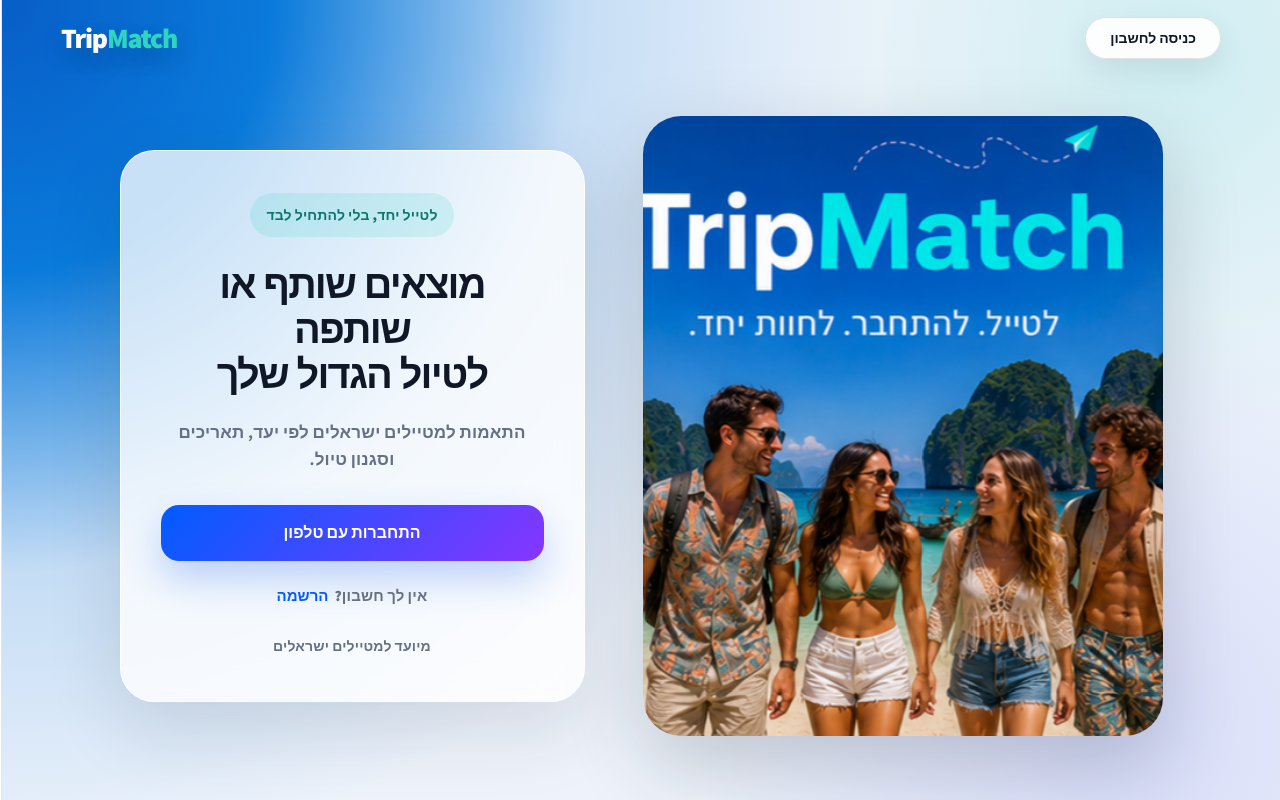
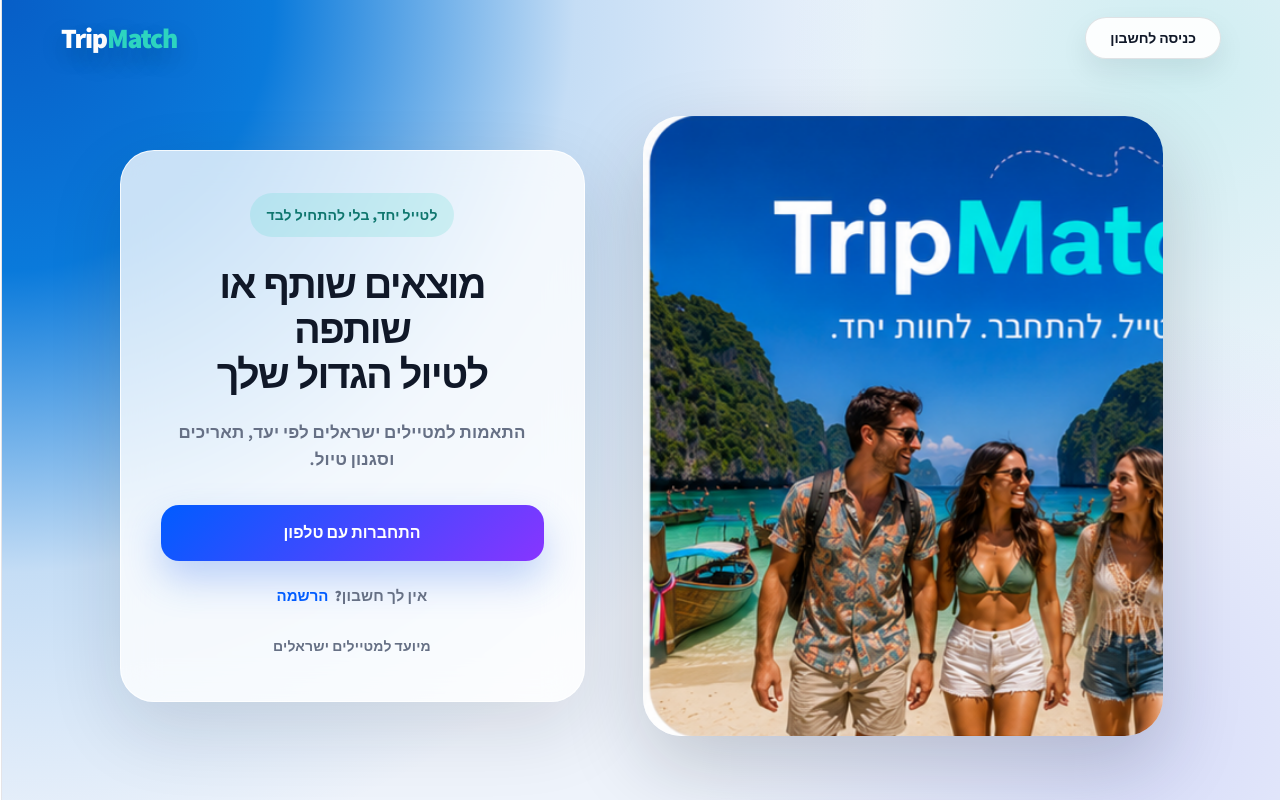
Before and after one commit to liadagon/TripMatch, a React (Vite) app: page / in a window 1280 px wide. Built offline with nearby package versions, Linux system fonts and the light colour scheme.

Commit message:
Adjust welcome hero image position

```diff
--- a/src/pages/welcome.css
+++ b/src/pages/welcome.css
@@ -83,22 +83,27 @@
 }
 
 .hero-image {
-  width: calc(100% + 32px);
-  height: calc(100% + 32px);
-  margin: -16px;
+  width: 100%;
+  height: 100%;
   display: block;
   object-fit: cover;
-  object-position: center center;
+  object-position: left center;
+  transform: scale(1.018);
+  transform-origin: left center;
   animation: heroFadeIn 0.8s ease both;
 }
 
 @keyframes heroFadeIn {
   from {
     opacity: 0;
+    transform: scale(1.035);
+    transform-origin: left center;
   }
 
   to {
     opacity: 1;
+    transform: scale(1.018);
+    transform-origin: left center;
   }
 }
 
```
